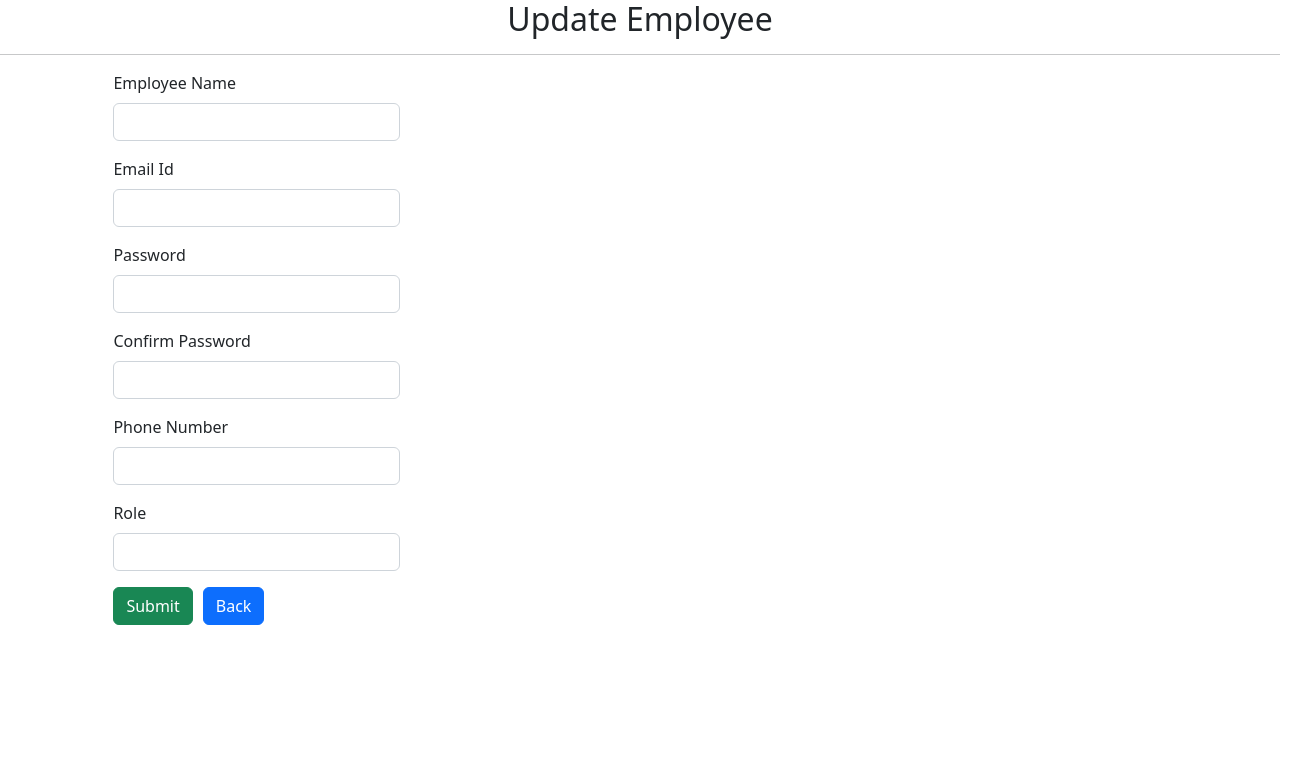
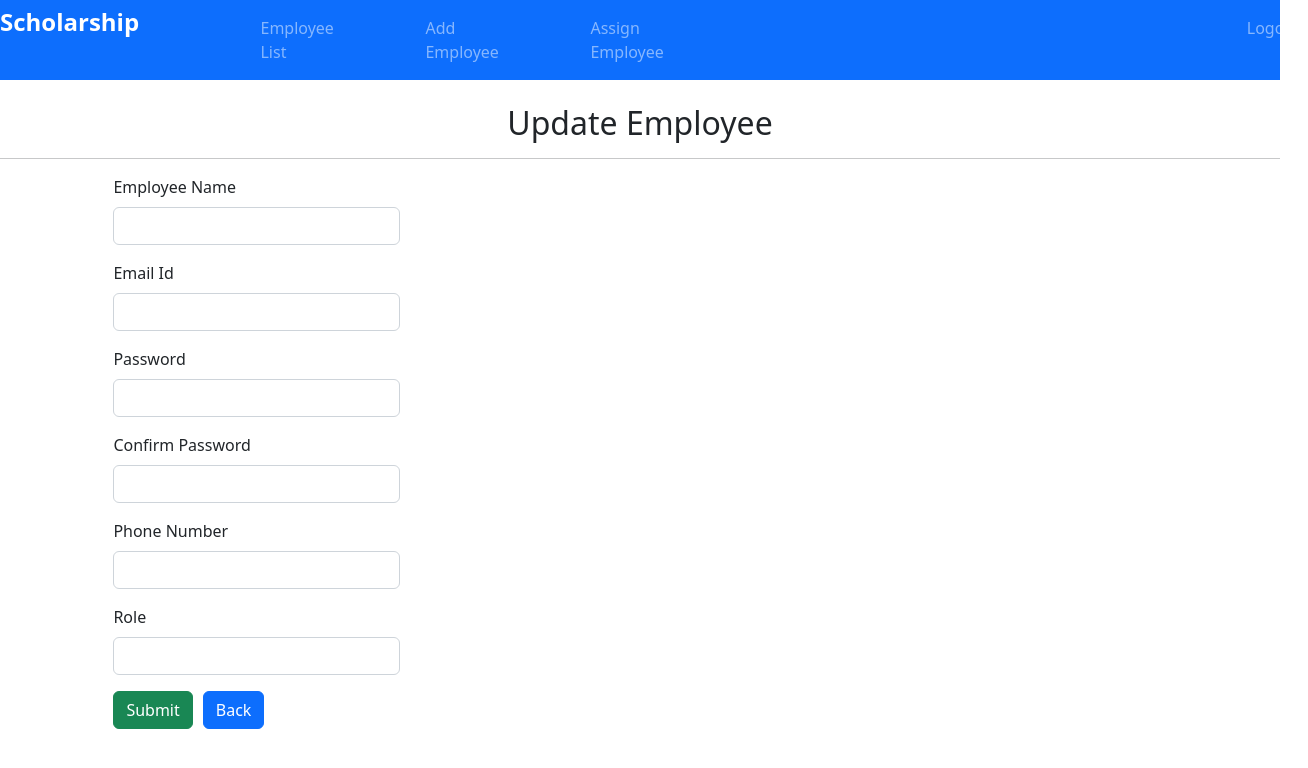
Before and after one commit to Sai-Adhinatha-Reddy/Frontend-SaiAdhinathaReddy, an Angular app: page /update/1 in a window 1280 px wide. Shown: the top 768 px of the page, 1308 px wide, since content can reach past the window. Built offline with nearby package versions, Linux system fonts and the light colour scheme; no server answers.

Commit message:
Updated Code

```diff
--- a/src/app/employee/update-employee/update-employee.component.html
+++ b/src/app/employee/update-employee/update-employee.component.html
@@ -1,3 +1,5 @@
+<app-home> </app-home>
+<br>
 <h2 style="text-align: center;">Update Employee</h2>
 <hr>
 <div [hidden]="submitted" style="width: 400px;">
```
